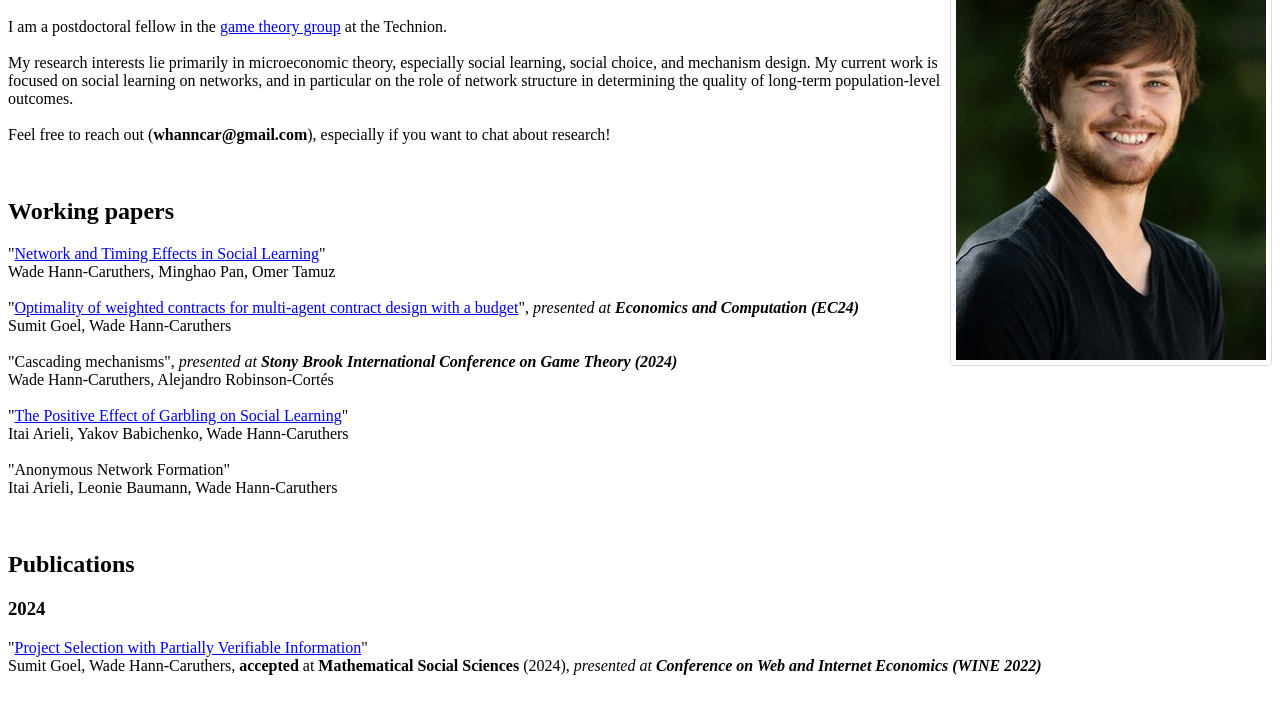
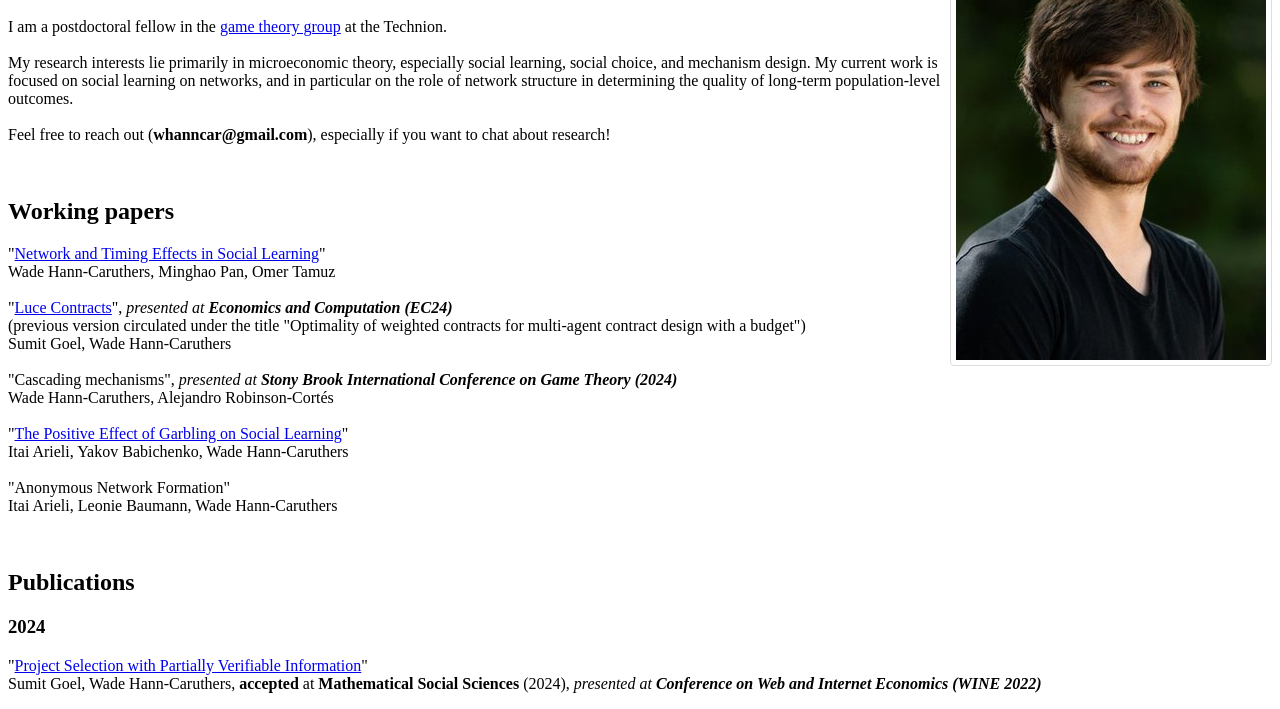
Before and after one commit to whanncar/whanncar.github.io, a plain HTML site: page index.html in a window 1280 px wide. Shown: the part 66-775 px from the top of the page. Drawn offline with Linux system fonts and the light colour scheme.

Commit message:
changed pw to luce

```diff
--- a/index.html
+++ b/index.html
@@ -55,7 +55,8 @@
   <p>
     "<a href="papers/diffusion.pdf">Network and Timing Effects in Social Learning</a>"<br/>
     Wade Hann-Caruthers, Minghao Pan, Omer Tamuz<br/><br/>
-    "<a href="papers/contract_multiagent.pdf">Optimality of weighted contracts for multi-agent contract design with a budget</a>", <i>presented at <b>Economics and Computation (EC24)</b></i><br/>
+    "<a href="papers/luce.pdf">Luce Contracts</a>", <i>presented at <b>Economics and Computation (EC24)</b></i><br/>
+    (previous version circulated under the title "Optimality of weighted contracts for multi-agent contract design with a budget")<br/>
     Sumit Goel, Wade Hann-Caruthers<br/><br/>
     "Cascading mechanisms", <i>presented at <b>Stony Brook International Conference on Game Theory (2024)</b></i><br/>
     Wade Hann-Caruthers, Alejandro Robinson-Cortés<br/><br/>
```
Also changed, not shown: 2 other files.
